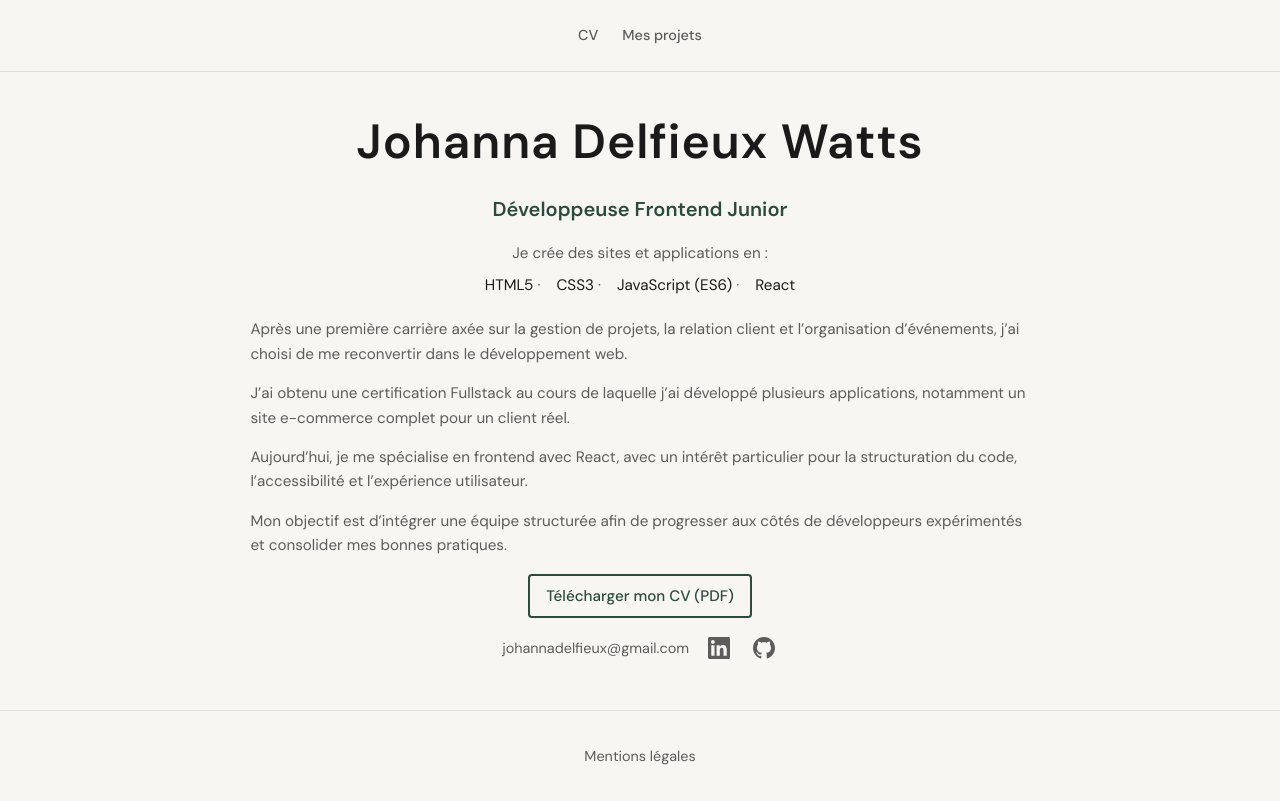
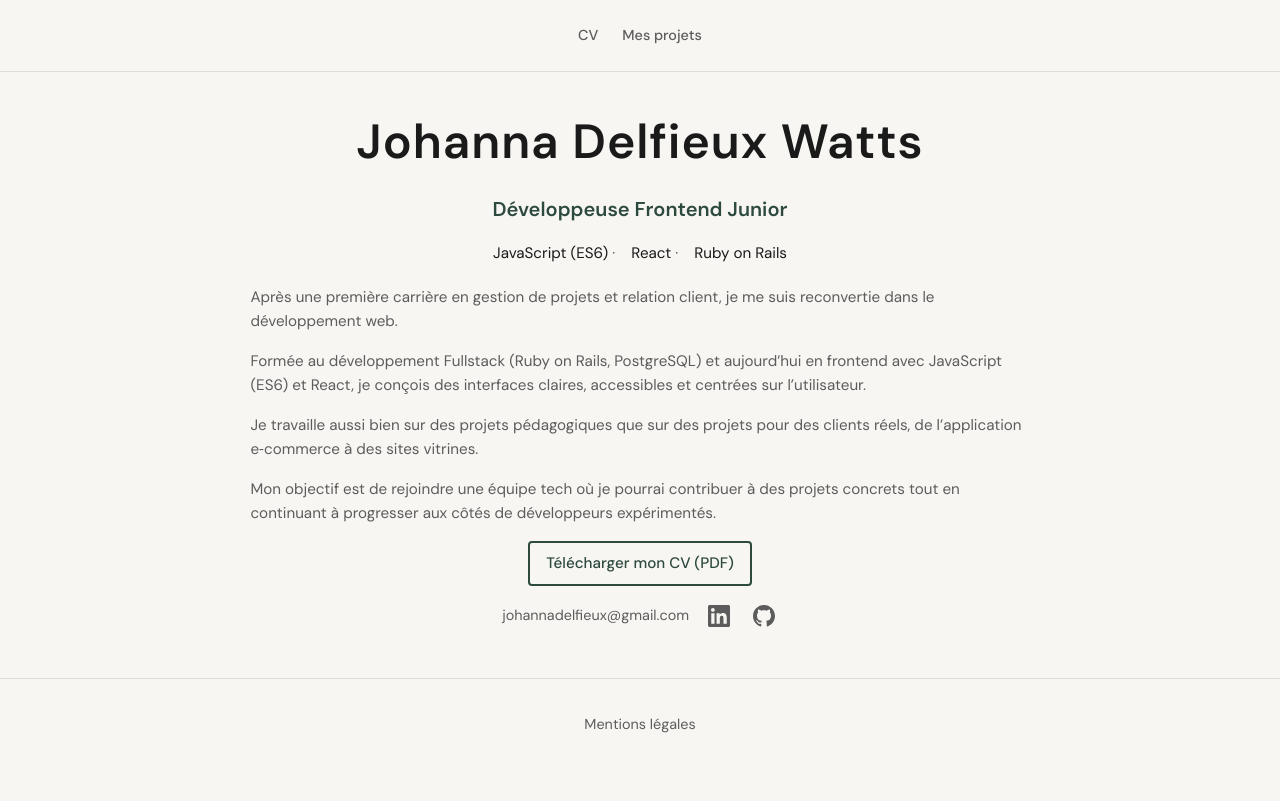
Before and after one commit to jobeejobaa/Portfolio, a React (Vite) app: page / in a window 1280 px wide. Built offline with nearby package versions, Linux system fonts and the light colour scheme.

Commit message:
css update arrow & presentation Ocean Katz

```diff
--- a/src/components/Card.jsx
+++ b/src/components/Card.jsx
@@ -2,6 +2,7 @@ function Card({
   image,
   titre,
   contexte,
+  showIntroArrow,
   stackTechnique,
   fonctionnalites,
   role,
@@ -29,6 +30,27 @@ function Card({
         {contexte && (
           <div className="card-block">
             <p className="card-text">{contexte}</p>
+            {showIntroArrow && (
+              <div className="card-arrow">
+                <span className="card-arrow-icon" aria-hidden="true">
+                  <svg
+                    width="20"
+                    height="20"
+                    viewBox="0 0 24 24"
+                    xmlns="http://www.w3.org/2000/svg"
+                  >
+                    <path
+                      d="M6 9l6 6 6-6"
+                      fill="none"
+                      stroke="currentColor"
+                      strokeWidth="1.8"
+                      strokeLinecap="round"
+                      strokeLinejoin="round"
+                    />
+                  </svg>
+                </span>
+              </div>
+            )}
           </div>
         )}
       </div>
--- a/src/components/Hero.jsx
+++ b/src/components/Hero.jsx
@@ -1,11 +1,10 @@
-const STACK = ['HTML5', 'CSS3', 'JavaScript (ES6)', 'React']
+const STACK = ['JavaScript (ES6)', 'React', 'Ruby on Rails']
 
 function Hero() {
   return (
     <section id="accueil" className="hero">
       <h1 className="hero-title">Johanna Delfieux Watts</h1>
       <p className="hero-role">Développeuse Frontend Junior</p>
-      <p className="hero-intro">Je crée des sites et applications en : </p>
       <ul className="hero-stack">
         {STACK.map((tech, index) => (
           <li
@@ -18,10 +17,18 @@ function Hero() {
         ))}
       </ul>
       <div className="hero-bio">
-        <p>Après une première carrière axée sur la gestion de projets, la relation client et l’organisation d’événements, j’ai choisi de me reconvertir dans le développement web.</p>
-        <p>J’ai obtenu une certification Fullstack au cours de laquelle j’ai développé plusieurs applications, notamment un site e-commerce complet pour un client réel.</p>
-        <p>Aujourd’hui, je me spécialise en frontend avec React, avec un intérêt particulier pour la structuration du code, l’accessibilité et l’expérience utilisateur.</p>
-        <p>Mon objectif est d’intégrer une équipe structurée afin de progresser aux côtés de développeurs expérimentés et consolider mes bonnes pratiques.</p>
+        <p>
+          Après une première carrière en gestion de projets et relation client, je me suis reconvertie dans le développement web.
+        </p>
+        <p>
+          Formée au développement Fullstack (Ruby on Rails, PostgreSQL) et aujourd’hui en frontend avec JavaScript (ES6) et React, je conçois des interfaces claires, accessibles et centrées sur l’utilisateur.
+        </p>
+        <p>
+          Je travaille aussi bien sur des projets pédagogiques que sur des projets pour des clients réels, de l’application e‑commerce à des sites vitrines.
+        </p>
+        <p>
+          Mon objectif est de rejoindre une équipe tech où je pourrai contribuer à des projets concrets tout en continuant à progresser aux côtés de développeurs expérimentés.
+        </p>
       </div>
       <div className="hero-cv">
         <a
--- a/src/components/Projets.jsx
+++ b/src/components/Projets.jsx
@@ -33,15 +33,24 @@ const PROJECTS = [
   {
     id: 2,
     image: '/projets/ocean-katz.png',
-    titre: 'Ocean Katz',
-    contexte: 'Site de présentation personnel. Projet pour mettre en pratique l\'intégration et le design web.',
-    stackTechnique: 'HTML – CSS – JavaScript (ou stack du projet)',
-    fonctionnalites: ['Site vitrine', 'Mise en page responsive'],
-    role: 'Conception et développement du site de présentation.',
-    difficultes: null,
+    titre: 'The Ocean Katz – site vitrine personnel',
+    contexte:
+      "Projet personnel, indépendant de ma formation. L'objectif est de créer un site vitrine autour de l’univers de la plongée/apnée pour approfondir mes compétences en intégration web et design d’interface.",
+    stackTechnique:
+      'HTML – CSS – JavaScript – Ruby on Rails – Docker',
+    fonctionnalites: [
+      'Type de projet : site vitrine / présentation personnelle',
+      'Mise en page responsive pensée pour mobile, tablette et desktop',
+      'Travail sur l’univers graphique (typographies, couleurs, visuels liés à l’océan)',
+      'Intégration d’interactions front (JavaScript) pour améliorer l’expérience utilisateur',
+      'Structure d’application Ruby on Rails avec préparation au déploiement (Docker, Vercel prévu)',
+    ],
+    role:
+      "Conception de l’interface (maquettage et choix graphiques), intégration HTML/CSS/JavaScript, mise en place de la structure Ruby on Rails et préparation du déploiement via Docker. Projet géré de A à Z en autonomie.",
+    difficultes:
+      "Le principal défi a été de trouver un bon équilibre entre une identité visuelle forte et une mise en page lisible sur tous les écrans, tout en gardant un code propre et facilement maintenable.",
     linkHref: 'https://github.com/jobeejobaa/Ocean-Katz',
     linkLabel: 'Voir sur GitHub',
-    deploiement: 'Vercel', // à déployer ; quand c’est en ligne, ajoute lienDemo: 'https://...'
     lienDemo: null, // ex. 'https://ocean-katz.vercel.app' une fois déployé
   },
 ]
@@ -61,6 +70,7 @@ function Projets() {
           image={project.image}
           titre={project.titre}
           contexte={project.contexte}
+          showIntroArrow={project.id === 1 || project.id === 2}
           stackTechnique={project.stackTechnique}
           fonctionnalites={project.fonctionnalites}
           role={project.role}
--- a/src/index.css
+++ b/src/index.css
@@ -96,12 +96,6 @@ a:hover {
   font-weight: 600;
   color: var(--color-accent);
   margin: 0 0 1rem;
-}
-
-.hero-intro {
-  font-size: 0.95rem;
-  color: var(--color-text-muted);
-  margin: 0 0 0.5rem;
 }
 
 .hero-stack {
@@ -287,6 +281,53 @@ a:hover {
   margin-bottom: 1rem;
 }
 
+.card-arrow {
+  margin-top: 0.5rem;
+  display: flex;
+  justify-content: center;
+  transition: opacity 0.25s ease, transform 0.25s ease;
+}
+
+.card-arrow-icon {
+  display: inline-flex;
+  align-items: center;
+  justify-content: center;
+  width: 2rem;
+  height: 2rem;
+  border-radius: 999px;
+  background: rgba(45, 74, 62, 0.08);
+  color: var(--color-accent);
+  box-shadow: 0 4px 10px rgba(0, 0, 0, 0.05);
+  transition: transform 0.25s ease, box-shadow 0.25s ease, background 0.25s ease;
+  animation: card-arrow-pulse 1.4s ease-in-out infinite;
+}
+
+.card:hover .card-arrow-icon {
+  transform: translateY(3px) scale(0.95);
+  background: rgba(45, 74, 62, 0.14);
+  box-shadow: 0 6px 14px rgba(0, 0, 0, 0.08);
+}
+
+.card:hover .card-arrow {
+  opacity: 0;
+  transform: translateY(4px);
+}
+
+@keyframes card-arrow-pulse {
+  0% {
+    transform: translateY(0) scale(1);
+    opacity: 0.85;
+  }
+  50% {
+    transform: translateY(2px) scale(1.03);
+    opacity: 1;
+  }
+  100% {
+    transform: translateY(0) scale(1);
+    opacity: 0.85;
+  }
+}
+
 .card-label {
   font-size: 0.8rem;
   font-weight: 600;
```
